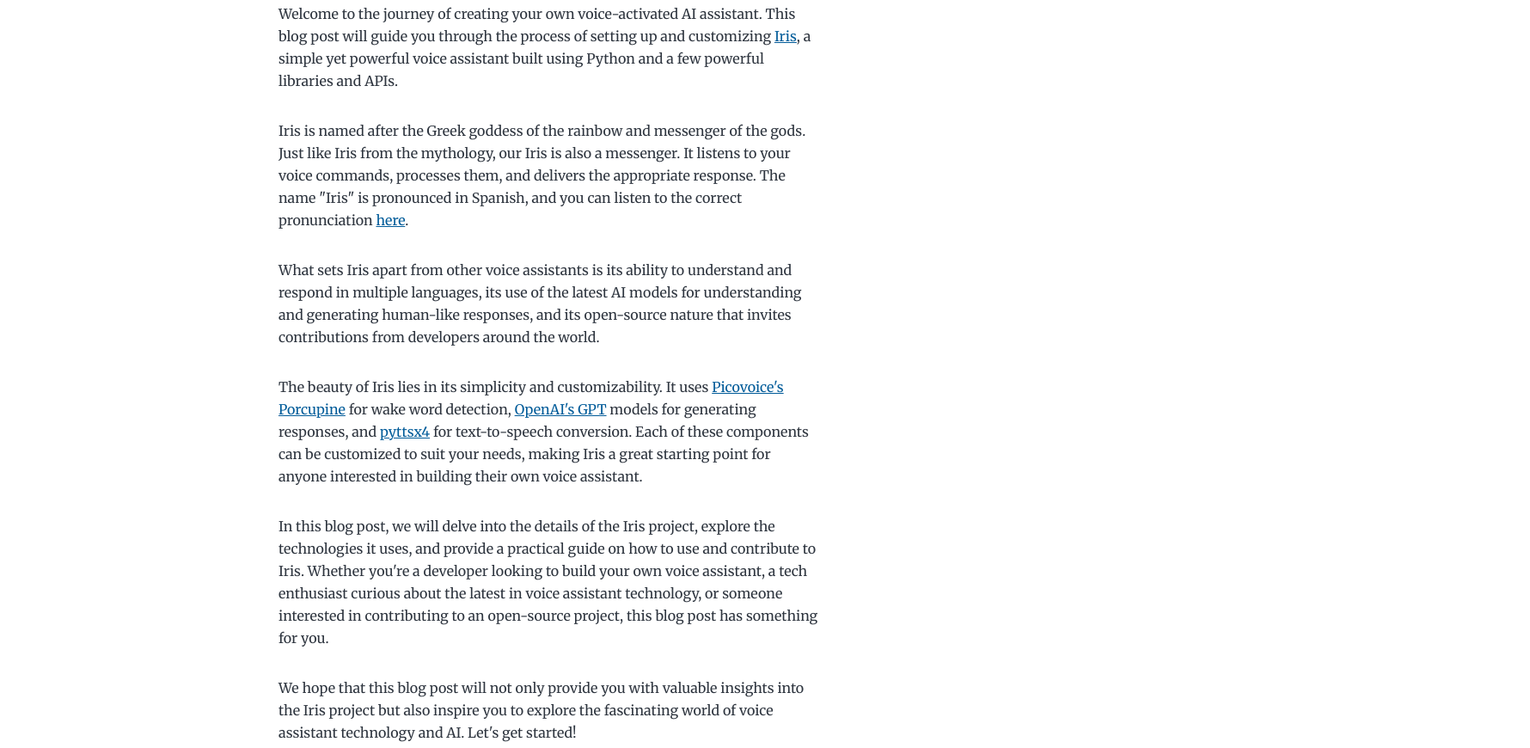
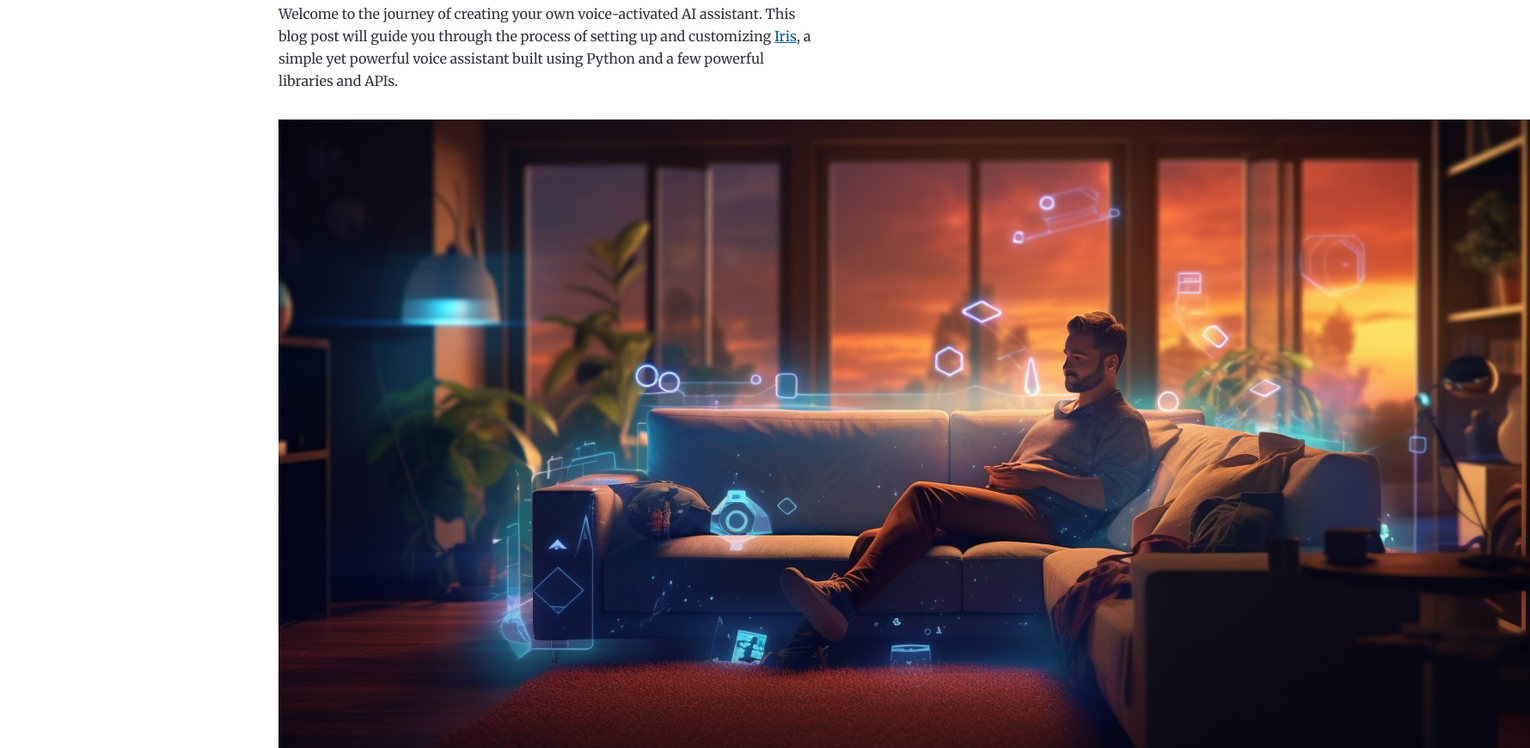
Before and after one commit to ywkim/ywkim.github.io, a Gatsby site: page /building-multilingual-voice-assistant-iris-openai-picovoice/ in a window 1280 px wide. Shown: the part 408-1278 px from the top of the page at 86% size, 1780 px wide, since content can reach past the window. Built offline with nearby package versions, Linux system fonts and the light colour scheme; Gatsby itself is replaced by a stand-in of ours.

Commit message:
feat(blog): add image to blog post

```diff
--- a/content/blog/building-multilingual-voice-assistant-iris-openai-picovoice/index.md
+++ b/content/blog/building-multilingual-voice-assistant-iris-openai-picovoice/index.md
@@ -7,6 +7,8 @@
 # Introduction
 
 Welcome to the journey of creating your own voice-activated AI assistant. This blog post will guide you through the process of setting up and customizing [Iris](https://github.com/your-github-account/iris), a simple yet powerful voice assistant built using Python and a few powerful libraries and APIs.
+
+![A man is relaxing on a couch, speaking to an AI voice assistant integrated into his smart home system.](./Picture_a_cozy_home_environment_in_the_evening._A_bcdb51fd-cf55-4007-a2b6-46b350eb8e4f.png)
 
 Iris is named after the Greek goddess of the rainbow and messenger of the gods. Just like Iris from the mythology, our Iris is also a messenger. It listens to your voice commands, processes them, and delivers the appropriate response. The name "Iris" is pronounced in Spanish, and you can listen to the correct pronunciation [here](https://github.com/ywkim/iris/blob/main/iris.mp3).
 
```
Also changed, not shown: content/blog/building-multilingual-voice-assistant-iris-openai-picovoice/Picture_a_cozy_home_environment_in_the_evening._A_bcdb51fd-cf55-4007-a2b6-46b350eb8e4f.png (added).
